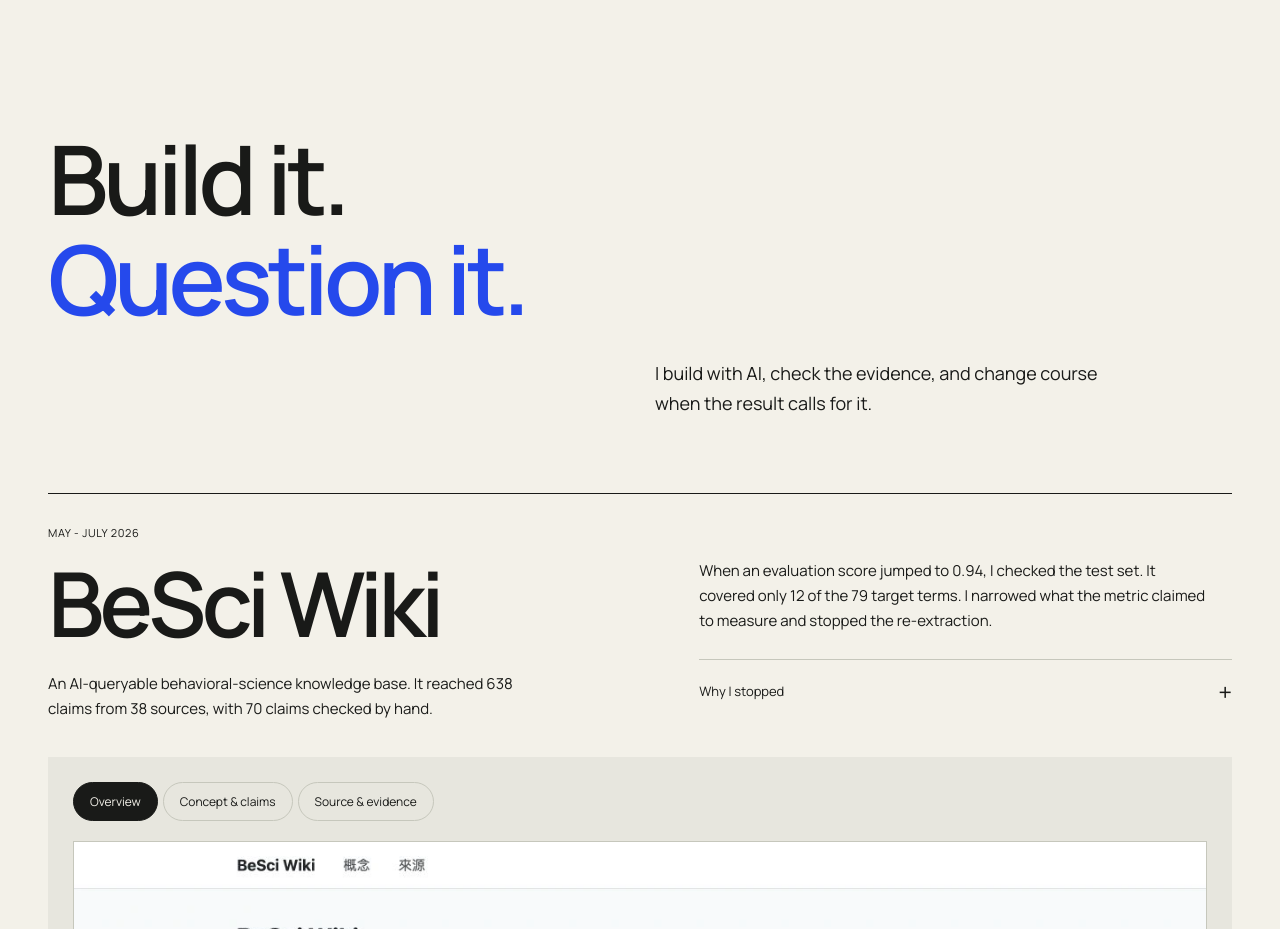
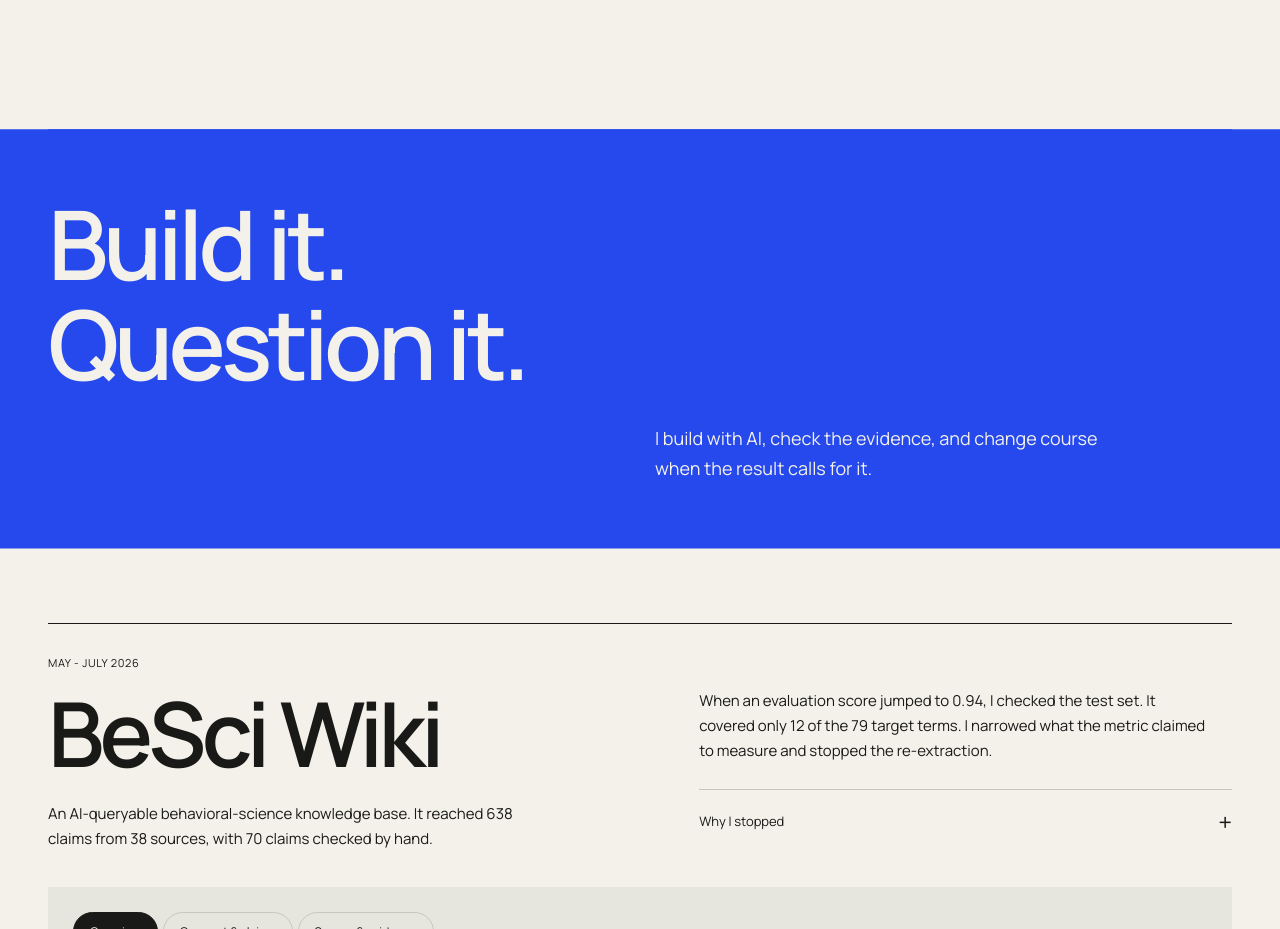
Before and after one commit to ravenhsu1995/ravenhsu1995.github.io, a plain HTML site: page index.html in a window 1280 px wide. Shown: the part 4300-5229 px from the top of the page. Drawn offline with Linux system fonts and the light colour scheme.

Commit message:
Give the evidence chapter a full-width color transition

```diff
--- a/style.css
+++ b/style.css
@@ -1475,3 +1475,19 @@ details[open] > summary span {
     margin-bottom: 0;
   }
 }
+/* A full-width chapter change separates building from evaluating. */
+.experiments > .section-heading {
+  background: var(--accent);
+  color: var(--onaccent);
+  padding-block: 65px;
+  box-shadow: 0 0 0 100vmax var(--accent);
+  clip-path: inset(0 -100vmax);
+}
+.experiments > .section-heading h2 span {
+  color: inherit;
+}
+@media (max-width: 600px) {
+  .experiments > .section-heading {
+    padding-block: 40px;
+  }
+}
```
